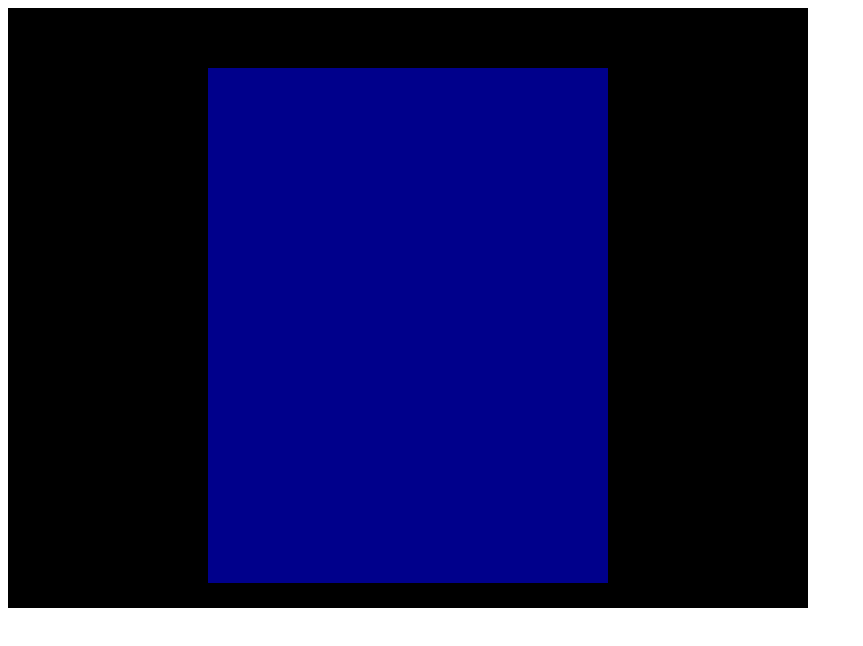
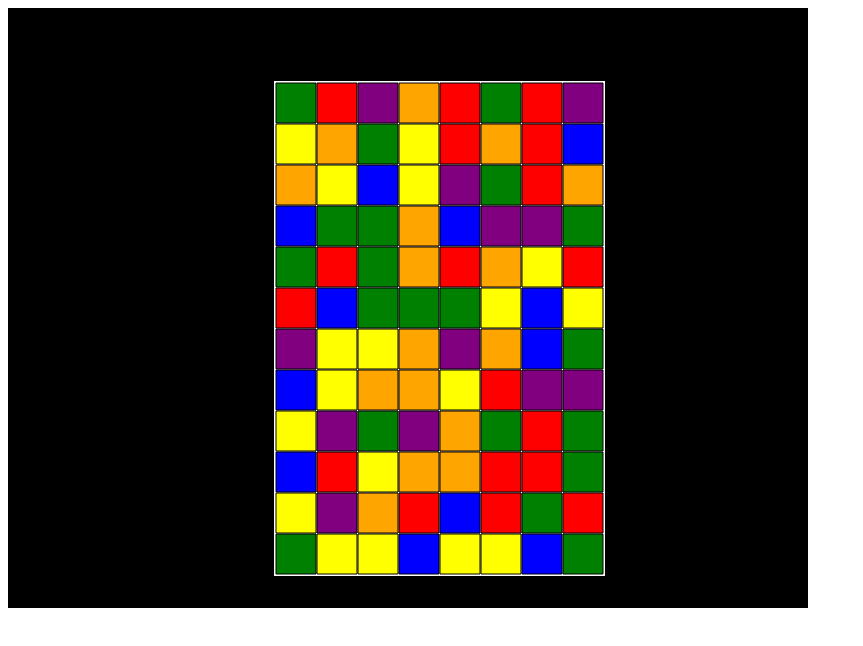
Before and after one commit to jasminenoack/bejeweled, a plain HTML site: page index.html in a window 1280 px wide. Shown: the whole page, without its empty margins (0-863 px from the left). Drawn offline with nearby package versions, Linux system fonts and the light colour scheme.

Commit message:
create bricks

```diff
--- a/index.html
+++ b/index.html
@@ -12,9 +12,13 @@
 <script src="http://ajax.googleapis.com/ajax/libs/jquery/1.7.1/jquery.min.js" type="text/javascript"></script>
 <script src="lib/utils.js"></script>
 <script src="lib/canvasLoad.js"></script>
-<script src="lib/board.js"></script>
+<script src="lib/draw.js"></script>
+<script src="lib/bricks.js"></script>
+<script src="lib/game.js"></script>
 <script charset="utf-8">
-  Bejeweled.canvasLoad.background()
+  Bejeweled.canvasLoad.background();
+  var game = new Bejeweled.Game();
+  Bejeweled.Draw.bricks(game);
 </script>
 </body>
 </html>
--- a/lib/board.js
+++ /dev/null
@@ -1,17 +0,0 @@
-;(function () {
-
-  if (window.Bejeweled === undefined) {
-    window.Bejeweled = {}
-  }
-
-
-
-
-
-
-
-
-
-
-
-})();
--- /dev/null
+++ b/lib/bricks.js
@@ -0,0 +1,23 @@
+;(function () {
+
+  if (window.Bejeweled === undefined) {
+    window.Bejeweled = {}
+  }
+
+  Bejeweled.Brick = function (color) {
+    this.color = color;
+    this.dimension = 40;
+  }
+
+  Bejeweled.Brick.COLORS = [
+    "yellow",
+    "red",
+    "blue",
+    "green",
+    "orange",
+    "purple"
+  ]
+
+
+
+})();
--- a/lib/canvasLoad.js
+++ b/lib/canvasLoad.js
@@ -5,6 +5,9 @@
   }
 
   window.Bejeweled.canvasLoad = {}
+
+
+
 
 
   window.Bejeweled.canvasLoad.background = function () {
@@ -15,15 +18,17 @@
     var height = CanvasUtils.height;
 
     ctx.fillStyle = "black"
-    ctx.fillRect(0, 0, width/4, height);
-    ctx.fillRect(width/4*3, 0, width/4, height);
+    ctx.fillRect(0, 0, 266, height);
+    ctx.fillRect(597, 0, 203, height);
+    ctx.fillRect(0, 0, width, 73);
+    ctx.fillRect(0, height - 32, width, 32);
 
-    ctx.fillStyle = "DarkBlue"
-    ctx.fillRect(width/4*1, 0, width/4*2, height);
-
-    ctx.fillStyle = "black"
-    ctx.fillRect(0, 0, width, 60)
-    ctx.fillRect(0, height - 25, width, 25)
+    // ctx.fillStyle = "DarkBlue"
+    // ctx.fillRect(
+    //   Bejeweled.Utils.xStart,
+    //   Bejeweled.Utils.yStart,
+    //   Bejeweled.Utils.width,
+    //   Bejeweled.Utils.height);
   }
 
   window.Bejeweled.canvasLoad.clear = function () {
--- /dev/null
+++ b/lib/draw.js
@@ -0,0 +1,52 @@
+;(function () {
+
+  if (window.Bejeweled === undefined) {
+    window.Bejeweled = {}
+  }
+
+  Bejeweled.Draw = {}
+
+  Bejeweled.Draw.rect = function (x, y, w, h, color) {
+    var ctx = CanvasUtils.ctx;
+    ctx.fillStyle = color;
+    ctx.beginPath();
+    ctx.rect(x, y, w, h);
+    ctx.fill();
+    ctx.strokeStyle="black";
+    ctx.stroke();
+  }
+
+  Bejeweled.Draw.bricks = function (game) {
+    var bricks = game.bricks;
+    var xStart = Bejeweled.Utils.xStart + 1;
+    var yStart = Bejeweled.Utils.yStart + 1;
+
+    for ( var i = 0; i < bricks.length; i++) {
+      for ( var j = 0; j < bricks[0].length; j++) {
+        var brick = bricks[i][j]
+        this.rect(
+          xStart + (brick.dimension + 1) * i,
+          yStart + (brick.dimension + 1) * j,
+          brick.dimension,
+          brick.dimension,
+          brick.color
+        )
+      }
+    }
+  }
+
+
+
+
+
+
+
+
+
+
+
+
+
+
+
+})();
--- /dev/null
+++ b/lib/game.js
@@ -0,0 +1,30 @@
+;(function () {
+
+  if (window.Bejeweled === undefined) {
+    window.Bejeweled = {}
+  }
+
+
+  Bejeweled.Game = function() {
+    this.bricks = this.generateBricks();
+  }
+
+  Bejeweled.Game.prototype.generateBricks = function () {
+    var bricks = [];
+    for (var i = 0; i < Bejeweled.Utils.columns; i++){
+      bricks.push([])
+      for (var j = 0; j < Bejeweled.Utils.rows; j++) {
+        bricks[i].push(Bejeweled.Utils.createBrick())
+      }
+    }
+    return bricks
+  }
+
+
+
+
+
+
+
+
+})();
--- a/lib/utils.js
+++ b/lib/utils.js
@@ -11,7 +11,20 @@
     ctx: canvas.getContext('2d')
   }
 
-  window.Bejeweled.Utils = {}
+
+
+  window.Bejeweled.Utils = {
+    xStart: 267,
+    yStart: 74,
+    height: 501,
+    width: 341,
+    rows: 12,
+    columns: 8,
+  }
+
+  Bejeweled.Utils.createBrick = function(color) {
+    return new Bejeweled.Brick ((Bejeweled.Brick.COLORS).sample())
+  }
 
   window.Bejeweled.Utils.inherits = function (parent, child){
     function Surrogate () {}
@@ -19,6 +32,12 @@
     child.prototype = new Surrogate()
   }
 
+  Array.prototype.sample = function () {
+    var length = this.length;
+    var i = Math.floor(Math.random() * length);
+    return this[i];
+  }
+
 
 
 })();
```
